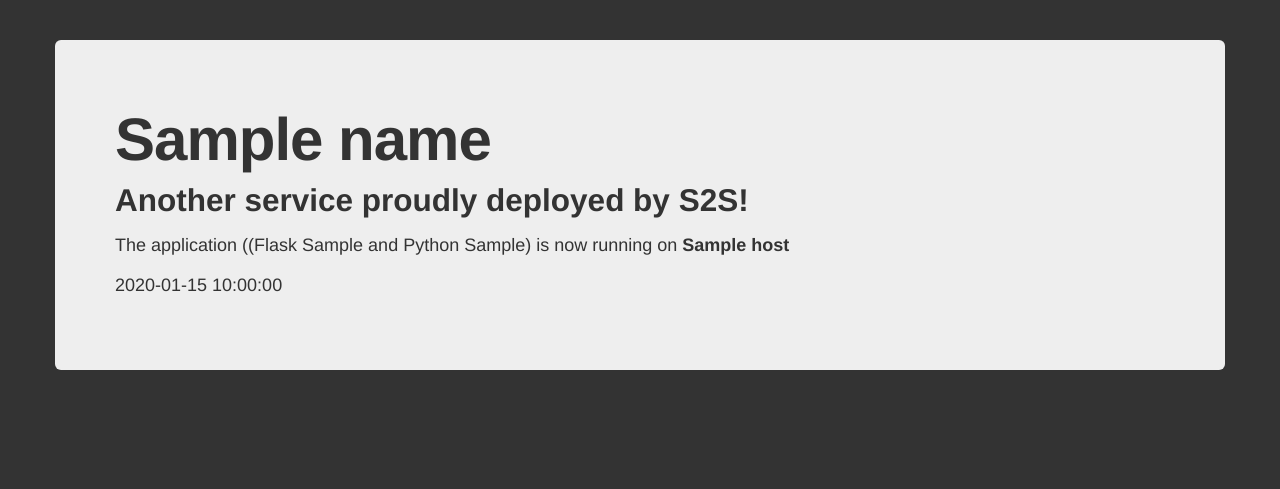
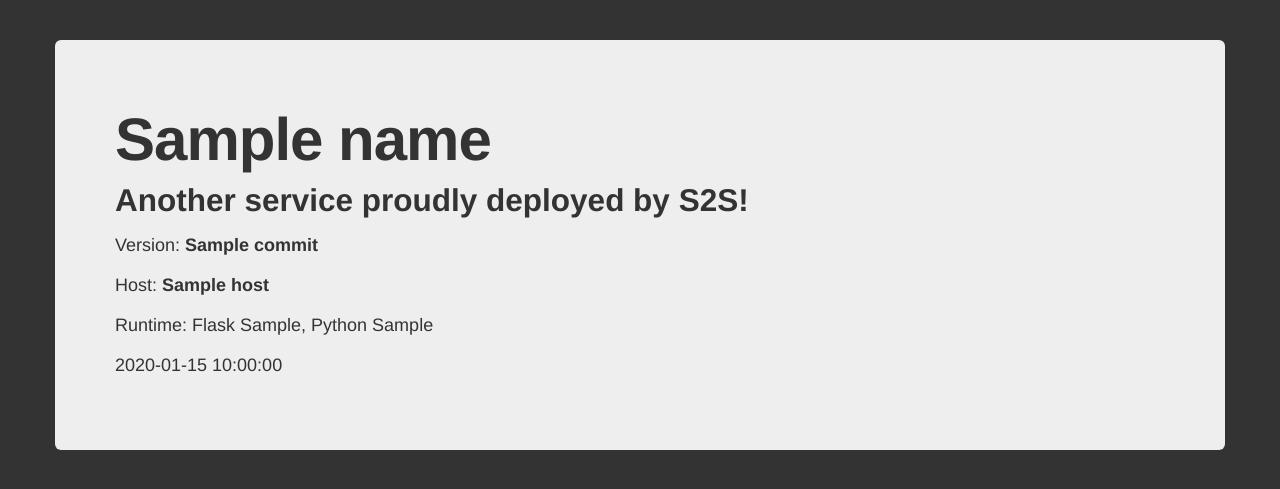
Before and after one commit to jc1518/S2S-ECS-Sample, a Flask app: template templates/hello.html in a window 1280 px wide. Shown: the top 489 px of the page. Run offline with Flask 2, Linux system fonts and the light colour scheme; the template is opened without the code that fills it: most values are stand-ins (such as "Sample title", 1, 10 or a date in 2020).

Commit message:
Print version number

```diff
--- a/app.py
+++ b/app.py
@@ -14,11 +14,13 @@
     time = datetime.datetime.now(pytz.timezone("Australia/Sydney"))
     python_version = platform.python_version()
     host = platform.node()
+    commit = os.environ.get("COMMIT")
     return flask.render_template(
         "hello.html",
         host=host,
         flask_version=flask.__version__,
         python_version=python_version,
+        commit=commit,
         time=time,
         name=name,
     )
--- a/templates/hello.html
+++ b/templates/hello.html
@@ -23,11 +23,9 @@
       <div class="hero-unit">
         <h1>{{ name }}</h1>
         <h2>Another service proudly deployed by S2S!</h2>
-        <p>
-          The application ((Flask {{ flask_version }} and Python {{
-          python_version }}) is now running on
-          <b>{{ host }}</b>
-        </p>
+        <p>Version: <b>{{ commit }}</b></p>
+        <p>Host: <b>{{ host }}</b></p>
+        <p>Runtime: Flask {{ flask_version }}, Python {{ python_version }}</p>
         <p>{{ time }}</p>
       </div>
     </div>
```
